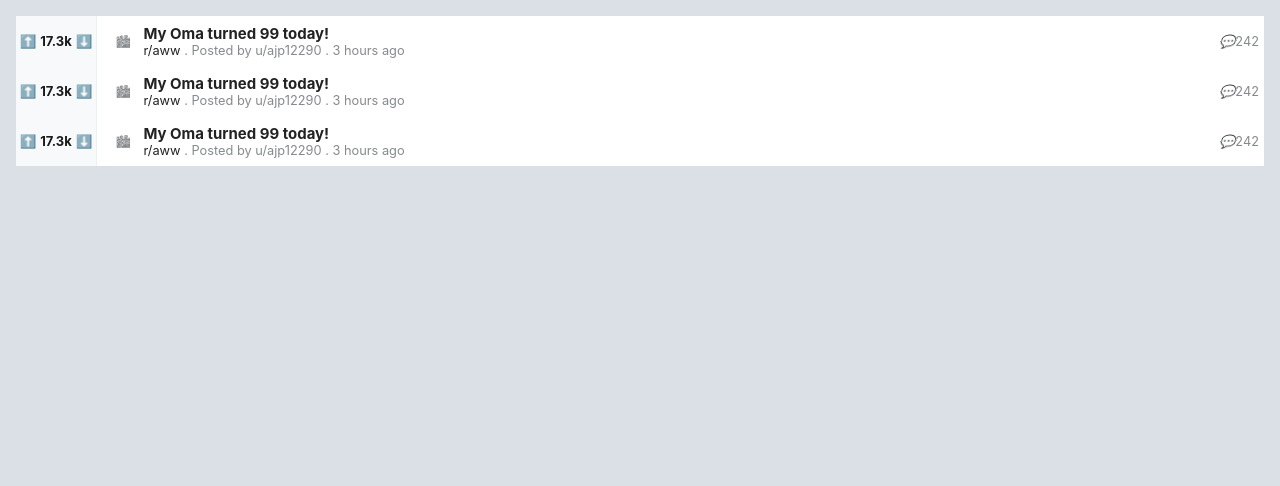
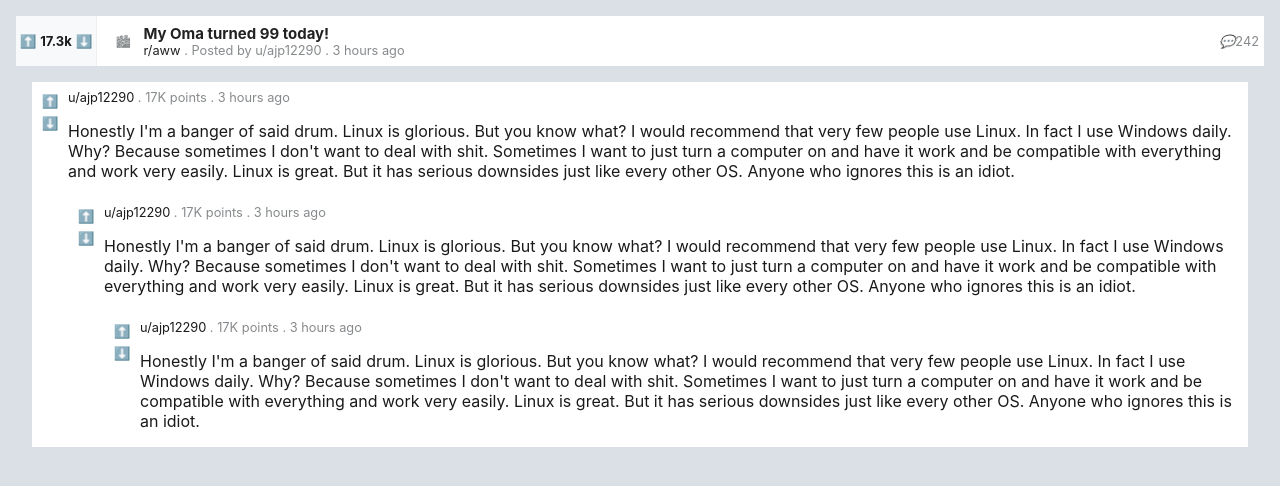
Before and after one commit to yeion7/reddit, a Next.js app: page / in a window 1280 px wide. Shown: the top 486 px of the page. Built offline with nearby package versions, Linux system fonts and the light colour scheme.

Commit message:
add: basic comment

```diff
--- /dev/null
+++ b/components/comment.tsx
@@ -0,0 +1,88 @@
+import React from "react";
+
+const Comment: React.FC<{
+  child?: React.ReactNode | null;
+}> = ({ child = null }) => {
+  return (
+    <div className="comment">
+      <div className="actions">
+        <button aria-label="upvote" className="vote">
+          ⬆️
+        </button>
+        <button aria-label="downvote" className="vote">
+          ⬇️
+        </button>
+      </div>
+      <div className="content">
+        <div className="info">
+          <a className="user">u/ajp12290</a>
+          <span role="presentation"> . </span>
+          <span>17K points</span>
+          <span role="presentation"> . </span>
+          <span>3 hours ago</span>
+        </div>
+        <p className="text">
+          Honestly I'm a banger of said drum. Linux is glorious. But you know
+          what? I would recommend that very few people use Linux. In fact I use
+          Windows daily. Why? Because sometimes I don't want to deal with shit.
+          Sometimes I want to just turn a computer on and have it work and be
+          compatible with everything and work very easily. Linux is great. But
+          it has serious downsides just like every other OS. Anyone who ignores
+          this is an idiot.
+        </p>
+        {child}
+      </div>
+      <style jsx>
+        {`
+          .comment {
+            overflow: hidden;
+            background: #fff;
+            color: rgb(135, 138, 140);
+            cursor: pointer;
+            display: flex;
+            flex-direction: row;
+            margin-top: 16px;
+            padding: 8px 4px 0 0;
+          }
+
+          .actions {
+            margin: 0 6px;
+            max-height: 40px;
+            min-width: 24px;
+          }
+
+          .vote {
+            height: 20px;
+            width: 24px;
+          }
+
+          .info {
+            font-size: 0.8em;
+          }
+
+          .user {
+            font-weight: 400;
+            color: rgb(26, 26, 27);
+          }
+
+          .text {
+            color: rgb(26, 26, 27);
+          }
+
+          button {
+            background: transparent;
+            border: none;
+            color: inherit;
+            cursor: pointer;
+            padding: initial;
+          }
+          a:hover {
+            text-decoration: underline;
+          }
+        `}
+      </style>
+    </div>
+  );
+};
+
+export default Comment;
--- a/pages/index.tsx
+++ b/pages/index.tsx
@@ -1,13 +1,29 @@
 import React from "react";
 import { NextPage } from "next";
 import Item from "../components/item";
+import Comment from "../components/comment";
 
 const Home: NextPage = () => {
   return (
-    <div style={{ padding: "1em" }}>
+    <div className="app">
       <Item></Item>
-      <Item></Item>
-      <Item></Item>
+      <div style={{ margin: "1em" }}>
+        <Comment child={<Comment child={<Comment />} />} />
+      </div>
+      <style jsx>
+        {`
+          .app {
+            padding: 0.5em;
+          }
+          @media (min-width: 425px) {
+            .app {
+              padding: 1em;
+              max-width: 1280px;
+              margin: 0 auto;
+            }
+          }
+        `}
+      </style>
       <style jsx global>{`
         * {
           box-sizing: border-box;
@@ -17,8 +33,13 @@ const Home: NextPage = () => {
             Helvetica, Arial, sans-serif, "Apple Color Emoji", "Segoe UI Emoji",
             "Segoe UI Symbol";
           background: #dae0e6;
-          font-size: 16px;
+          font-size: 14px;
           margin: 0;
+        }
+        @media (min-width: 425px) {
+          body {
+            font-size: 16px;
+          }
         }
       `}</style>
     </div>
```
